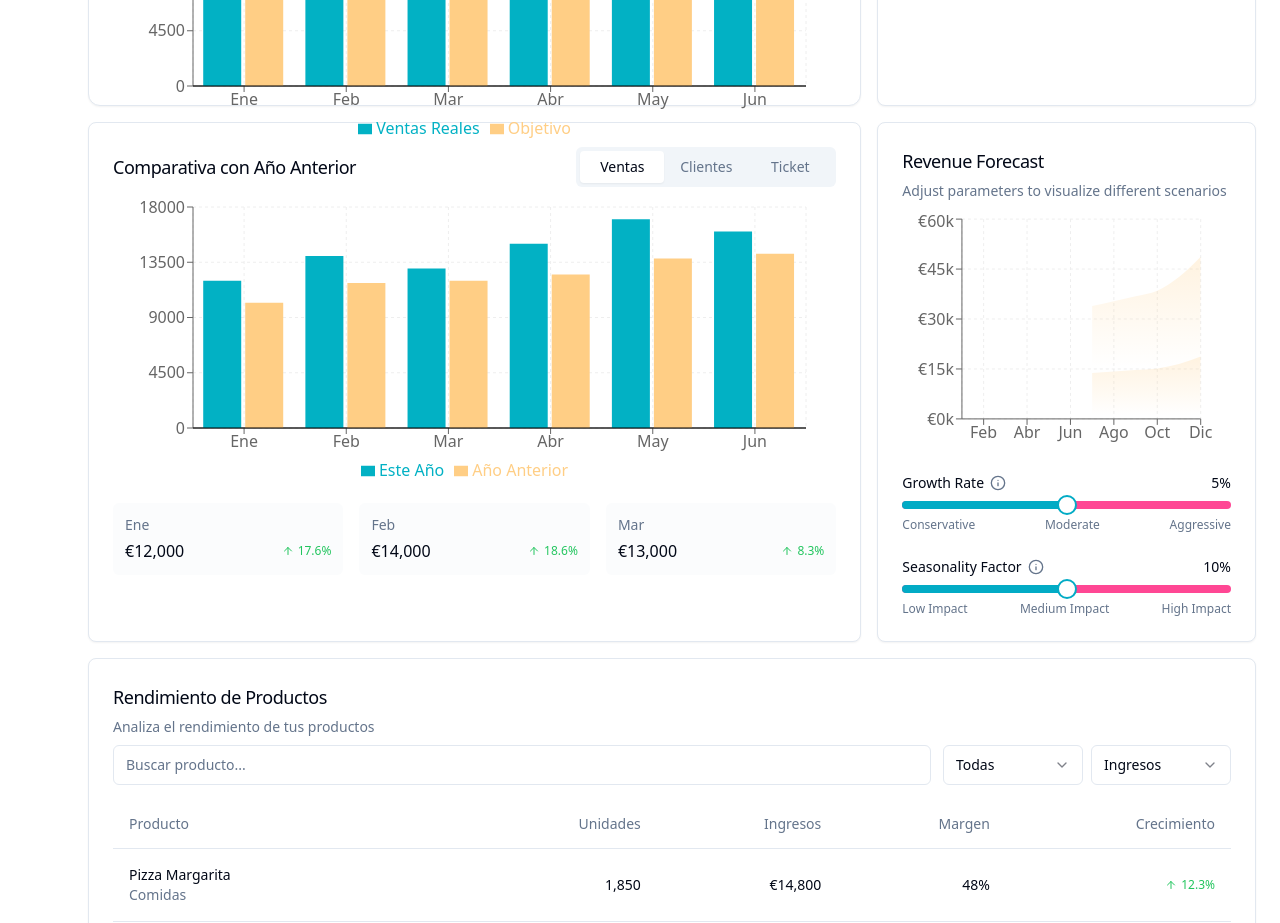
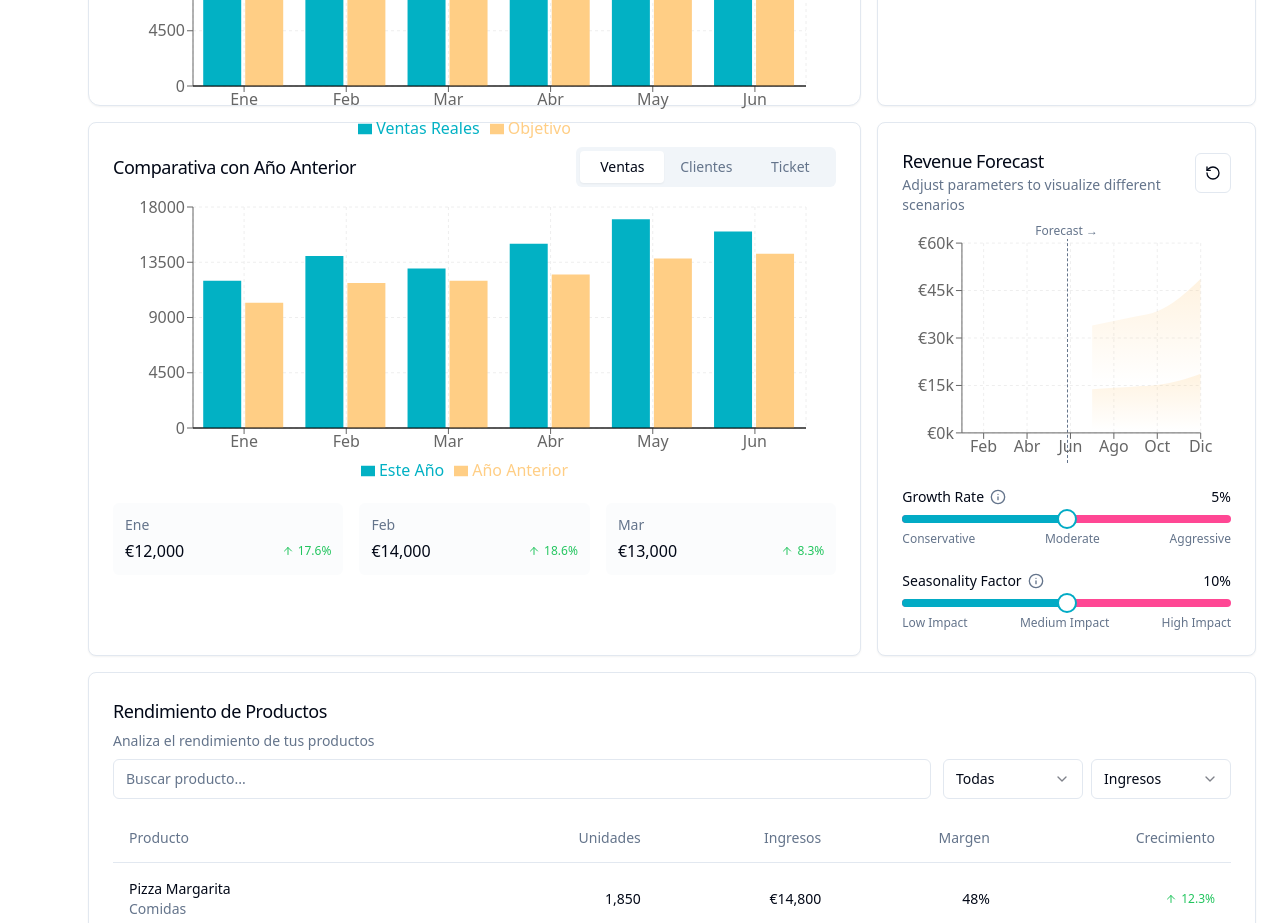
Before and after one commit to VictorNavasH/nua-smart-analytics, a React (Vite) app: page /dashboard in a window 1280 px wide. Shown: the part 2200-3123 px from the top of the page. Built offline with nearby package versions, Linux system fonts and the light colour scheme.

Commit message:
Refactor: Continue implementation

```diff
--- a/src/components/dashboard/RevenueForecast.tsx
+++ b/src/components/dashboard/RevenueForecast.tsx
@@ -4,6 +4,8 @@ import { Card, CardContent, CardHeader, CardTitle, CardDescription } from "@/com
 import { RevenueForecastChart } from "@/components/dashboard/RevenueForecastChart";
 import { RevenueForecastControls } from "@/components/dashboard/RevenueForecastControls";
 import { revenueForecastData } from "@/data/dashboardData";
+import { Button } from "@/components/ui/button";
+import { RotateCcw } from "lucide-react";
 
 interface RevenueForecastProps {
   title?: string;
@@ -12,6 +14,11 @@ interface RevenueForecastProps {
 export function RevenueForecast({ title = "Revenue Forecast" }: RevenueForecastProps) {
   const [growthRate, setGrowthRate] = useState<number>(5);
   const [seasonality, setSeasonality] = useState<number>(10);
+
+  const resetControls = () => {
+    setGrowthRate(5);
+    setSeasonality(10);
+  };
 
   // Combine historical and forecast data
   const combinedData = [
@@ -32,9 +39,14 @@ export function RevenueForecast({ title = "Revenue Forecast" }: RevenueForecastP
 
   return (
     <Card className="h-full">
-      <CardHeader className="pb-2">
-        <CardTitle className="text-lg font-medium">{title}</CardTitle>
-        <CardDescription>Adjust parameters to visualize different scenarios</CardDescription>
+      <CardHeader className="pb-2 flex flex-row items-start justify-between">
+        <div>
+          <CardTitle className="text-lg font-medium">{title}</CardTitle>
+          <CardDescription>Adjust parameters to visualize different scenarios</CardDescription>
+        </div>
+        <Button variant="outline" size="icon" onClick={resetControls} title="Reset to defaults">
+          <RotateCcw className="h-4 w-4" />
+        </Button>
       </CardHeader>
       <CardContent>
         <RevenueForecastChart data={combinedData} />
--- a/src/components/dashboard/RevenueForecastChart.tsx
+++ b/src/components/dashboard/RevenueForecastChart.tsx
@@ -1,5 +1,6 @@
 
-import { ResponsiveContainer, LineChart, Line, XAxis, YAxis, CartesianGrid, Tooltip, AreaChart, Area } from 'recharts';
+import { ResponsiveContainer, AreaChart, Area, XAxis, YAxis, CartesianGrid, Tooltip, Line } from 'recharts';
+import { Card, CardContent } from "@/components/ui/card";
 
 interface RevenueForecastChartProps {
   data: Array<{
@@ -13,12 +14,26 @@ interface RevenueForecastChartProps {
 export function RevenueForecastChart({ data }: RevenueForecastChartProps) {
   const formatCurrency = (value: number) => `€${value.toLocaleString()}`;
 
+  // Determine where the forecast part begins
+  const forecastStartIndex = data.findIndex(item => item.min !== undefined && item.max !== undefined);
+
   return (
-    <div className="h-[240px]">
+    <div className="h-[240px] relative">
+      {forecastStartIndex > 0 && (
+        <div className="absolute top-0 bottom-0 border-l border-dashed border-muted-foreground"
+             style={{ left: `${(forecastStartIndex / data.length) * 100}%` }}>
+        </div>
+      )}
+      {forecastStartIndex > 0 && (
+        <div className="absolute top-0 text-xs text-muted-foreground px-1 bg-background rounded"
+             style={{ left: `${(forecastStartIndex / data.length) * 100}%`, transform: 'translateX(-50%)' }}>
+          Forecast →
+        </div>
+      )}
       <ResponsiveContainer width="100%" height="100%">
         <AreaChart
           data={data}
-          margin={{ top: 10, right: 30, left: 0, bottom: 0 }}
+          margin={{ top: 20, right: 30, left: 0, bottom: 0 }}
         >
           <defs>
             <linearGradient id="colorRevenue" x1="0" y1="0" x2="0" y2="1">
@@ -41,7 +56,7 @@ export function RevenueForecastChart({ data }: RevenueForecastChartProps) {
             stroke="transparent"
             fill="url(#colorRange)"
             fillOpacity={0.3}
-            name="Rango Mínimo"
+            name="Min Range"
           />
           <Area
             type="monotone"
@@ -50,7 +65,7 @@ export function RevenueForecastChart({ data }: RevenueForecastChartProps) {
             stroke="transparent"
             fill="url(#colorRange)"
             fillOpacity={0.3}
-            name="Rango Máximo"
+            name="Max Range"
           />
           <Line
             type="monotone"
@@ -58,7 +73,7 @@ export function RevenueForecastChart({ data }: RevenueForecastChartProps) {
             stroke="#02B1C4"
             strokeWidth={2}
             activeDot={{ r: 8 }}
-            name="Ingresos Proyectados"
+            name="Projected Revenue"
           />
         </AreaChart>
       </ResponsiveContainer>
```
